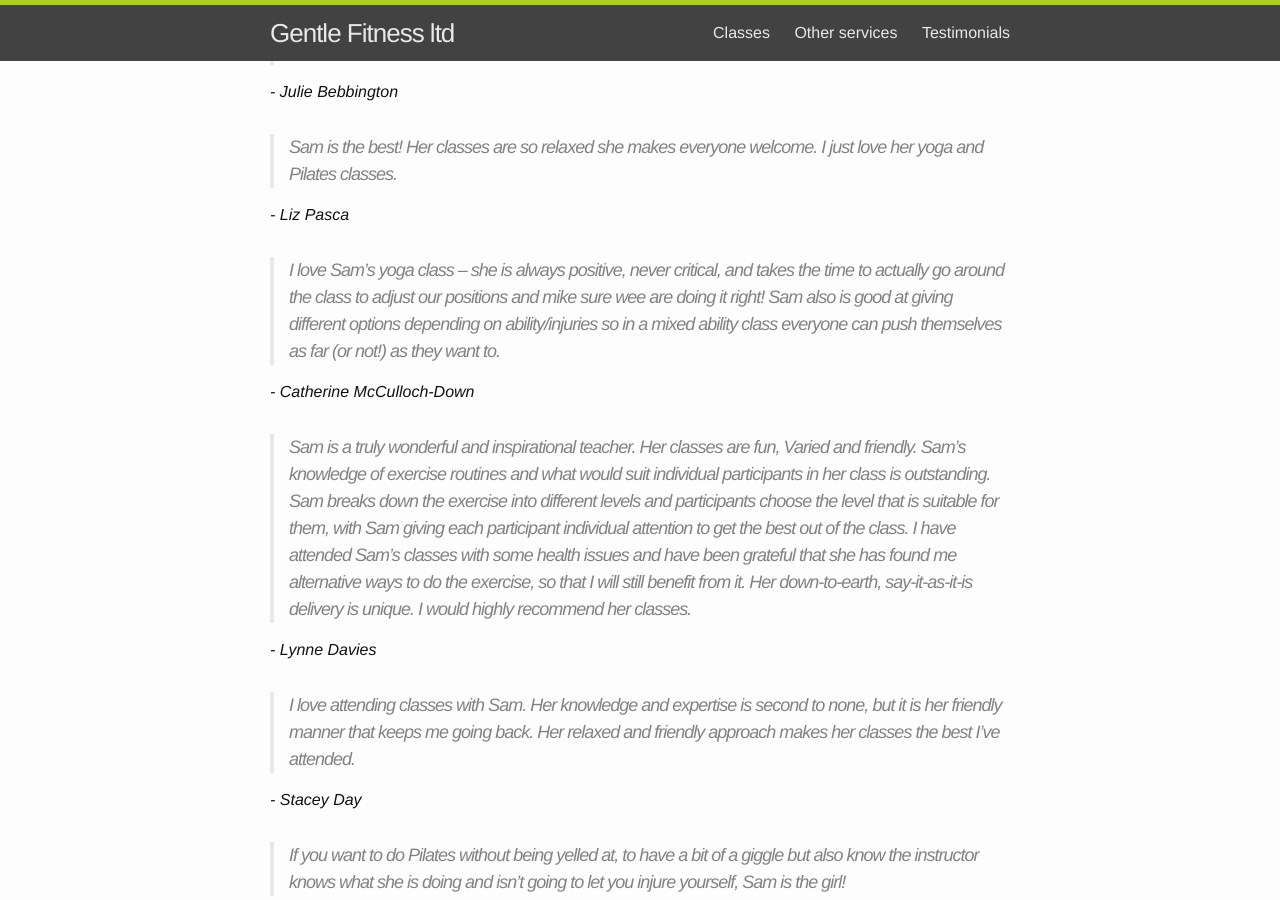
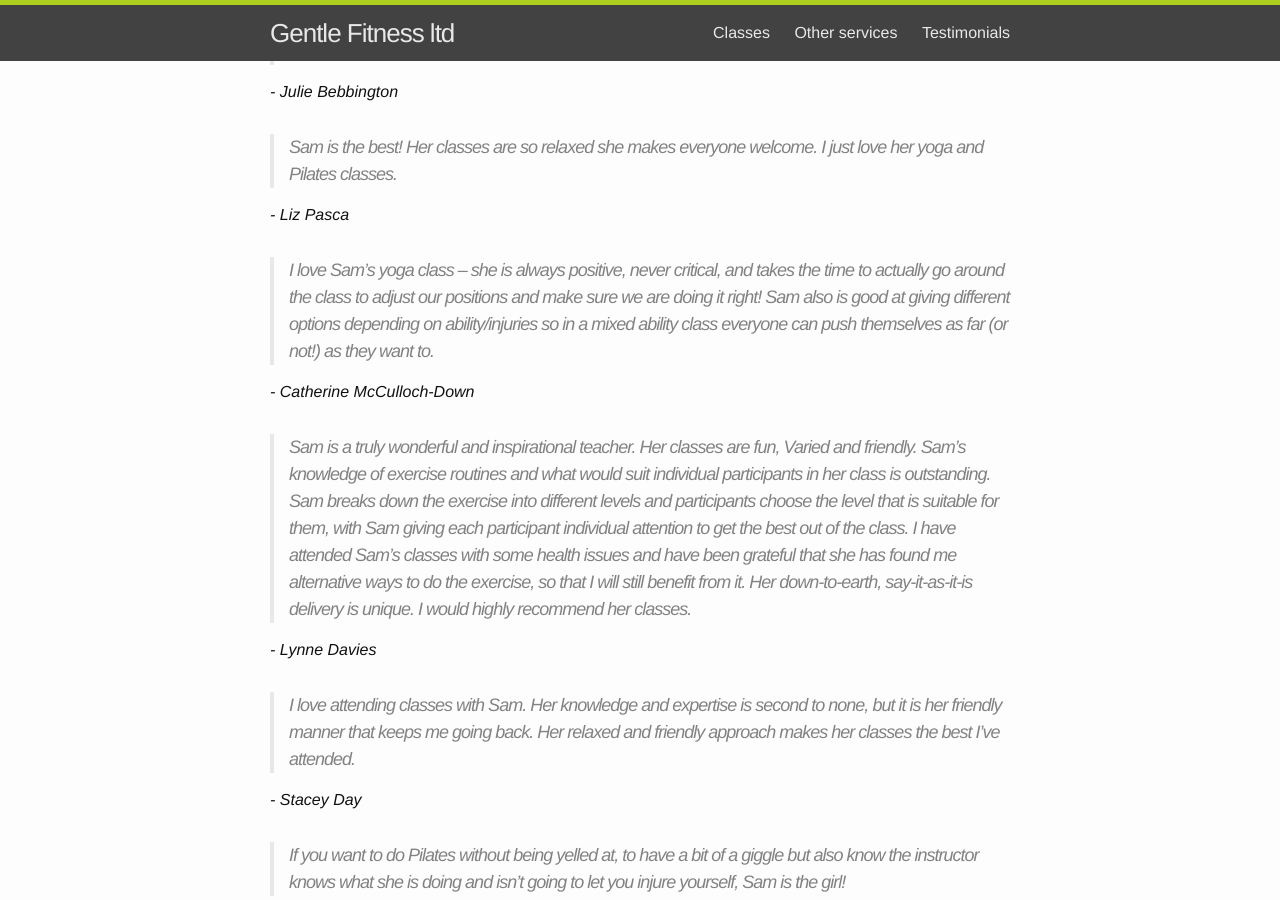
Before and after one commit to gentlefitness-www/gentlefitness-www, a Jekyll site: the page built from testimonials.md, in a window 1280 px wide and 900 px high, scrolled down 889 px. Built offline with Jekyll 4.4.1, drawn with Linux system fonts in a browser that asks for light colours.

Commit message:
Corrected testimonial typo

```diff
--- a/testimonials.md
+++ b/testimonials.md
@@ -49,7 +49,7 @@ permalink: /testimonials.html
 *- Liz Pasca*
 
 > I love Sam's yoga class – she is always positive, never critical, and takes the time to
-> actually go around the class to adjust our positions and mike sure wee are doing it
+> actually go around the class to adjust our positions and make sure we are doing it
 > right! Sam also is good at giving different options depending on ability/injuries so in a
 > mixed ability class everyone can push themselves as far (or not!) as they want to.
 
```
